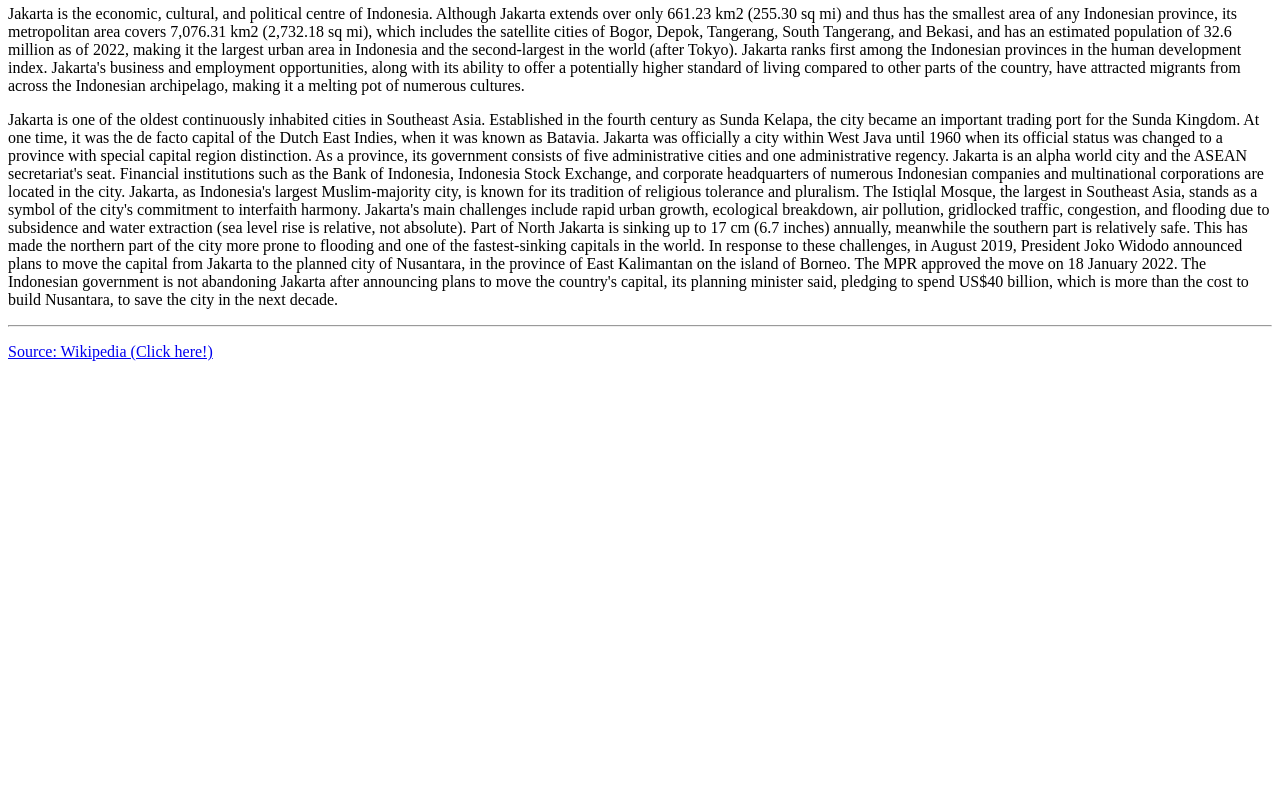
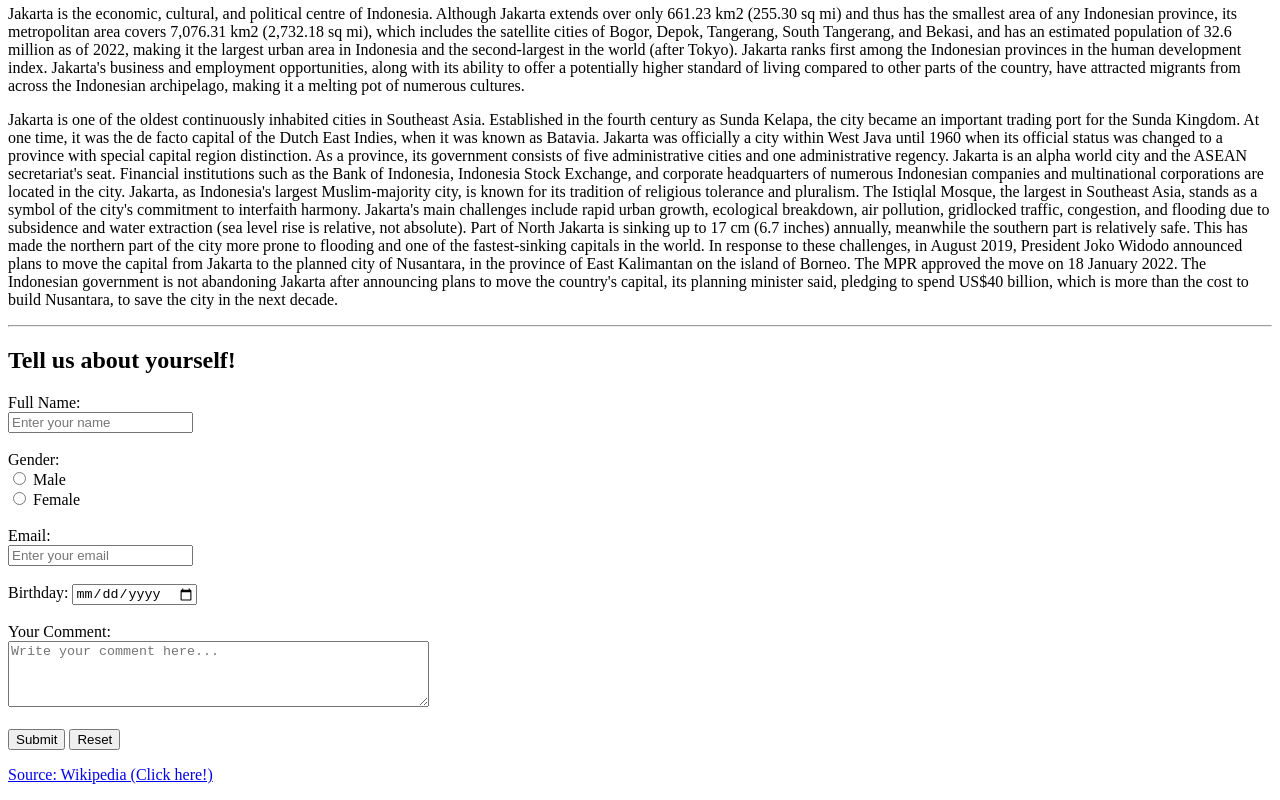
Before and after one commit to TasHijau/HCI-WEEK02-LAB-2902728352, a plain HTML site: page index.html in a window 1280 px wide. Shown: the part 1421-2221 px from the top of the page. Before the commit the page ends 1798 px from the top, so only its background shows below. Drawn offline with Linux system fonts and the light colour scheme.

Commit message:
update for week 03 assignment

```diff
--- a/index.html
+++ b/index.html
@@ -84,6 +84,65 @@
 
     </main>
 
+    <!-- Form Component -->
+    <section>
+        <h2>Tell us about yourself!</h2>
+        <form action="#" method="post">
+        <label for="name">Full Name:</label><br />
+        <input
+            type="text"
+            id="name"
+            name="name"
+            placeholder="Enter your name"
+            required
+        />
+
+        <br><br>
+
+        <label for="Gender">Gender:</label><br />
+        <input
+            type="radio"
+            id="Male"
+            name="gender"
+            value="Male">
+        <label for="Male">Male</label><br>
+        <input
+            type="radio"
+            id="Female"
+            name="gender"
+            value="Female">
+        <label for="Female">Female</label><br>
+
+        <br>
+
+        <label for="email">Email:</label><br />
+        <input
+            type="email"
+            id="email"
+            name="email"
+            placeholder="Enter your email"
+            required
+        /><br /><br />
+
+        <label for="birthday">Birthday:</label>
+        <input type="date" id="birthday" name="birthday">
+        <br><br>
+
+        <label for="comment">Your Comment:</label><br />
+        <textarea
+            id="comment"
+            name="comment"
+            rows="4"
+            cols="50"
+            placeholder="Write your comment here..."
+        ></textarea
+        ><br /><br />
+
+        <button type="submit">Submit</button>
+        <input type="reset" value="Reset">
+        </form>
+    </section>
+
     <!-- Footer Component -->
     <footer>
     <p>
```
Also changed, not shown: economy.html (+7 -0 lines), geography.html (+8 -2 lines), government.html (+54 -3 lines).
